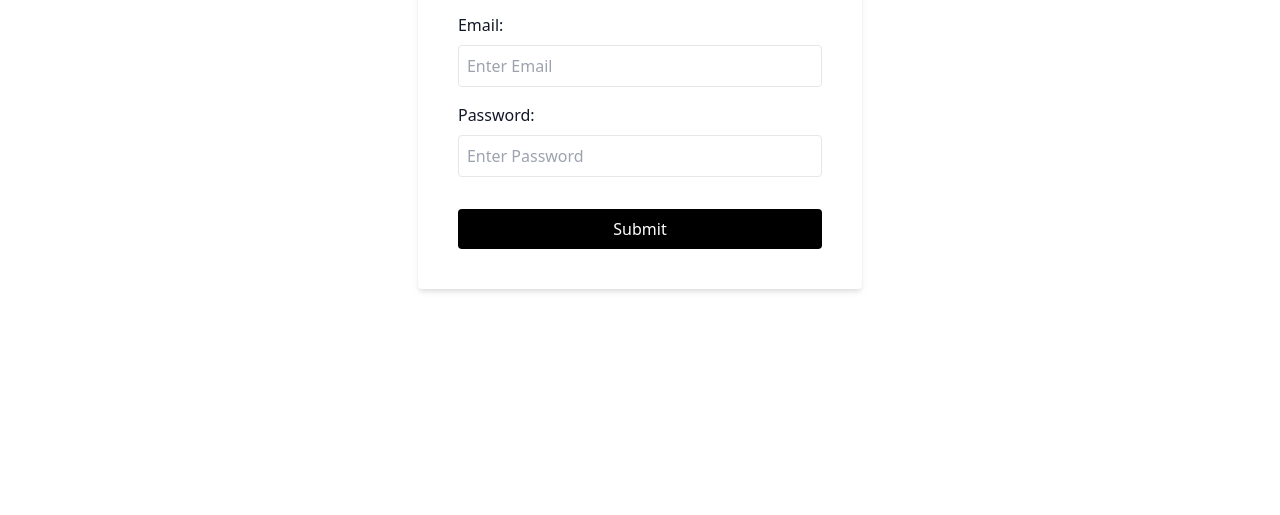
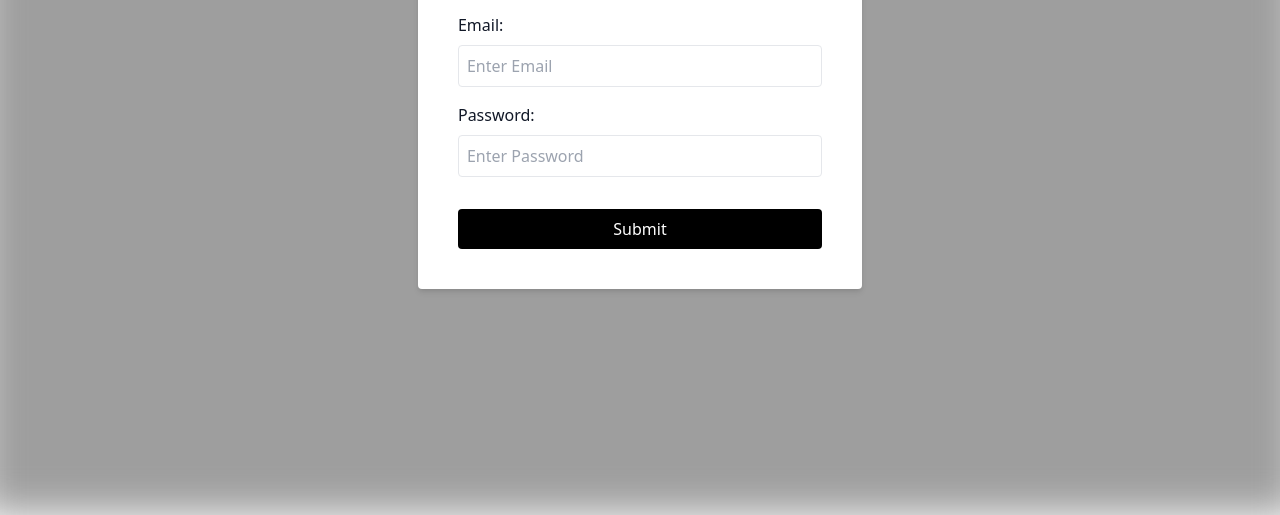
Before and after one commit to 50-Days-50-Projects/Password-Strength-Background, a plain HTML site: page index.html in a window 1280 px wide. Shown: the part 305-820 px from the top of the page. Drawn offline with nearby package versions, Linux system fonts and the light colour scheme; the site is published under a folder, as on GitHub Pages, so addresses that start at the root find nothing.

Commit message:
Update style.css

```diff
--- a/css/style.css
+++ b/css/style.css
@@ -12,7 +12,7 @@ body{
     margin: 0;
 }
 .background {
-    background: url(/img/diego-jimenez-A-NVHPka9Rk-unsplash.jpg) no-repeat center center/cover;
+    background: url(../img/diego-jimenez-A-NVHPka9Rk-unsplash.jpg) no-repeat center center/cover;
     position: absolute;
     top: -20px;
     bottom: -20px;
```
